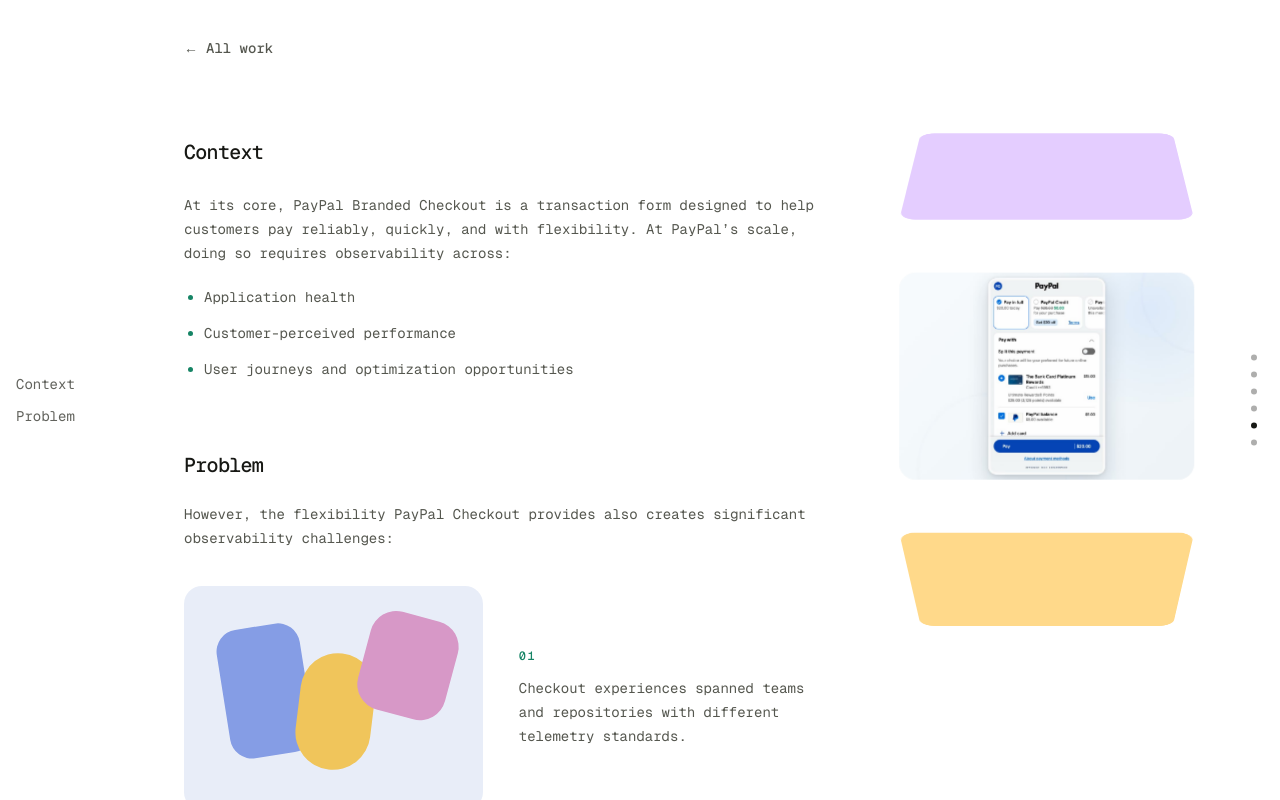
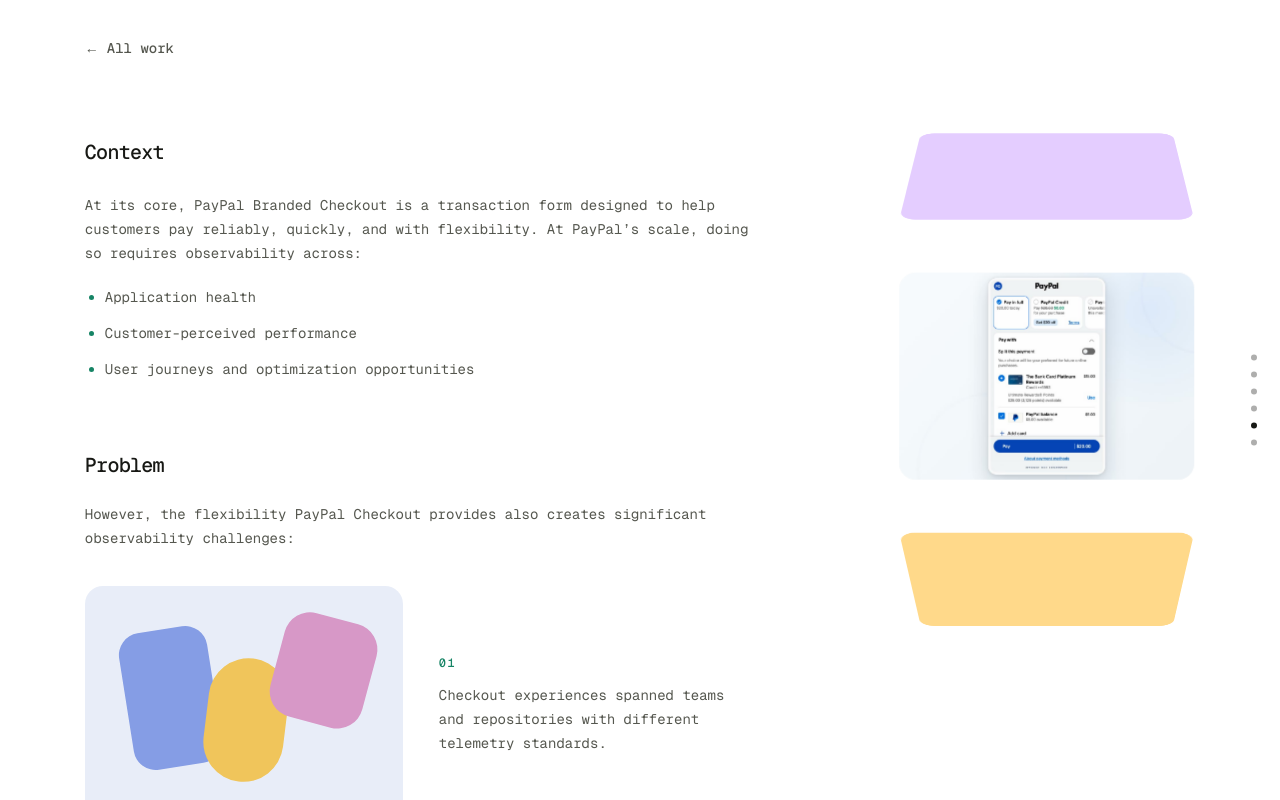
Before and after one commit to KurtXiaoZ/portfolio, a Next.js app: page /work/atomic-events in a window 1280 px wide. Built offline with nearby package versions, Linux system fonts and the light colour scheme.

Commit message:
refactor: remove case study anchor sidebar

```diff
--- a/components/case-study/atomic-events-case-study.tsx
+++ b/components/case-study/atomic-events-case-study.tsx
@@ -1,10 +1,4 @@
 import { BackToWorkLink } from '@/components/back-to-work-link/back-to-work-link';
-import { TableOfContents } from '@/components/table-of-contents/table-of-contents';
-
-const tableOfContentsLinks = [
-  { href: '#context', text: 'Context' },
-  { href: '#problem', text: 'Problem' },
-] as const;
 
 const observabilityChallenges = [
   'Checkout experiences spanned teams and repositories with different telemetry standards.',
@@ -15,13 +9,8 @@ const observabilityChallenges = [
 
 export function AtomicEventsCaseStudy() {
   return (
-    <article className="mx-auto w-full max-w-3xl px-10 pt-9 pb-28 min-[1200px]:mr-auto min-[1200px]:ml-36 min-[1200px]:w-[calc(100%-9rem)] max-[960px]:px-7 max-[560px]:px-5">
+    <article className="mx-auto w-full max-w-3xl px-10 pt-9 pb-28 max-[960px]:px-7 max-[560px]:px-5">
       <BackToWorkLink />
-
-      <TableOfContents
-        className="left-4 z-10 hidden w-28 min-[1200px]:block"
-        links={tableOfContentsLinks}
-      />
 
       <section aria-labelledby="context" className="pt-20 max-[760px]:pt-12">
         <h1
--- a/components/case-study/checkout-performance-case-study.tsx
+++ b/components/case-study/checkout-performance-case-study.tsx
@@ -2,7 +2,6 @@ import Image from 'next/image';
 import type { ReactNode } from 'react';
 
 import { BackToWorkLink } from '@/components/back-to-work-link/back-to-work-link';
-import { TableOfContents } from '@/components/table-of-contents/table-of-contents';
 
 const facts = [
   ['Focus', 'Rendering and data loading'],
@@ -10,22 +9,10 @@ const facts = [
   ['Role', 'Senior full-stack engineer'],
 ] as const;
 
-const tableOfContentsLinks = [
-  { href: '#challenge', text: 'The challenge' },
-  { href: '#diagnosis', text: 'Diagnosis' },
-  { href: '#approach', text: 'Approach' },
-  { href: '#outcome', text: 'Outcome' },
-] as const;
-
 export function CheckoutPerformanceCaseStudy() {
   return (
-    <article className="mx-auto w-full max-w-3xl px-10 pt-9 pb-28 min-[1200px]:mr-auto min-[1200px]:ml-36 min-[1200px]:w-[calc(100%-9rem)] max-[960px]:px-7 max-[560px]:px-5">
+    <article className="mx-auto w-full max-w-3xl px-10 pt-9 pb-28 max-[960px]:px-7 max-[560px]:px-5">
       <BackToWorkLink />
-
-      <TableOfContents
-        className="left-4 z-10 hidden w-28 min-[1200px]:block"
-        links={tableOfContentsLinks}
-      />
 
       <header className="pt-20 pb-14 max-[760px]:pt-12">
         <p className="mb-5 text-sm font-medium tracking-[0.14em] text-[#6a6c62] uppercase dark:text-[#a8aaa2]">
--- a/components/case-study/feature-flag-system-case-study.tsx
+++ b/components/case-study/feature-flag-system-case-study.tsx
@@ -1,7 +1,6 @@
 import type { ReactNode } from 'react';
 
 import { BackToWorkLink } from '@/components/back-to-work-link/back-to-work-link';
-import { TableOfContents } from '@/components/table-of-contents/table-of-contents';
 
 const facts = [
   ['Scale', '150+ flags per request'],
@@ -15,22 +14,10 @@ const flagFlow = [
   ['03', 'Scoped cache', 'Reuse results for the lifetime of the request.'],
 ] as const;
 
-const tableOfContentsLinks = [
-  { href: '#challenge', text: 'The challenge' },
-  { href: '#system-design', text: 'System design' },
-  { href: '#developer-api', text: 'Developer API' },
-  { href: '#outcome', text: 'Outcome' },
-] as const;
-
 export function FeatureFlagSystemCaseStudy() {
   return (
-    <article className="mx-auto w-full max-w-3xl px-10 pt-9 pb-28 min-[1200px]:mr-auto min-[1200px]:ml-36 min-[1200px]:w-[calc(100%-9rem)] max-[960px]:px-7 max-[560px]:px-5">
+    <article className="mx-auto w-full max-w-3xl px-10 pt-9 pb-28 max-[960px]:px-7 max-[560px]:px-5">
       <BackToWorkLink />
-
-      <TableOfContents
-        className="left-4 z-10 hidden w-28 min-[1200px]:block"
-        links={tableOfContentsLinks}
-      />
 
       <header className="pt-20 pb-14 max-[760px]:pt-12">
         <p className="mb-5 text-sm font-medium tracking-[0.14em] text-[#6a6c62] uppercase dark:text-[#a8aaa2]">
```
Also changed, not shown: 1 other file (tests, documents, lock files or other folders).
